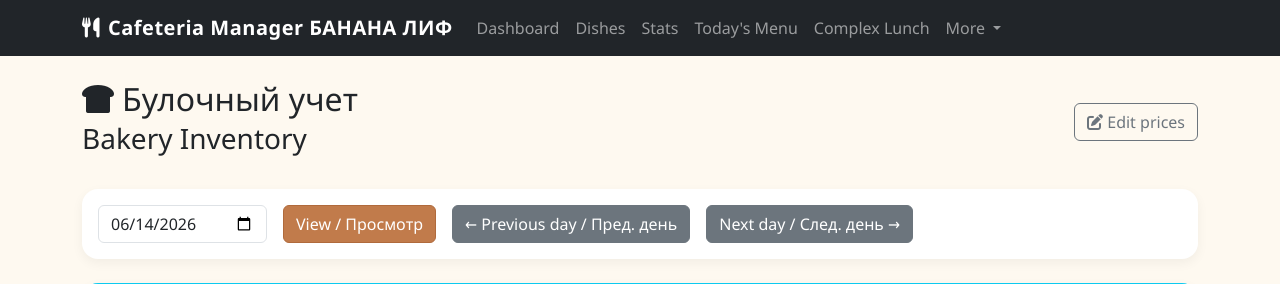
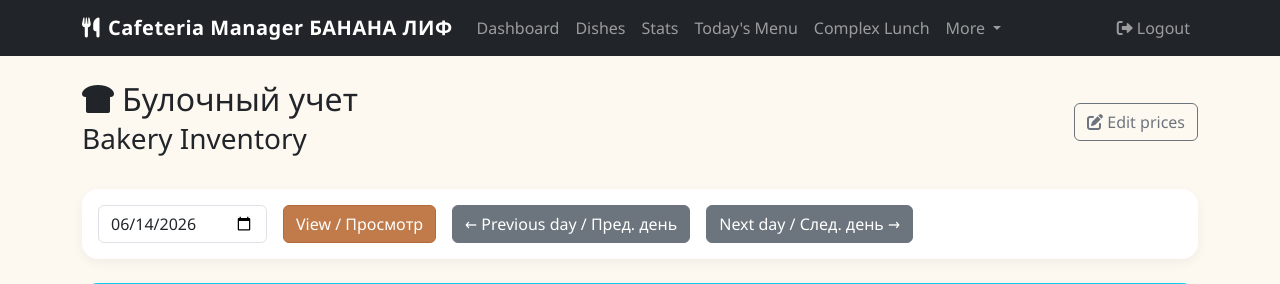
Before and after one commit to go-easy-katya/cafeteria-manager, a Flask app: page /bakery in a window 1280 px wide. Shown: the top 284 px of the page. Run offline with Flask 3, Linux system fonts and the light colour scheme; a user stored in the database is signed in; data that the repository does not hold is empty.

Commit message:
Add logout button to navbar

```diff
--- a/templates/base.html
+++ b/templates/base.html
@@ -42,6 +42,15 @@
             </ul>
         </li>
     </ul>
+
+    <!-- Logout button on the right -->
+    <ul class="navbar-nav ms-auto">
+        <li class="nav-item">
+            <a class="nav-link btn btn-outline-light" href="{{ url_for('logout') }}">
+                <i class="fas fa-sign-out-alt me-1"></i>Logout
+            </a>
+        </li>
+    </ul>
 </div>
         </div>
     </nav>
```
Lines whose indentation alone changed are shown as unchanged.
